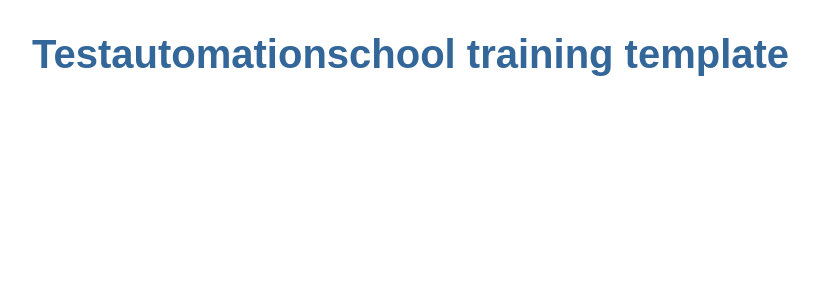
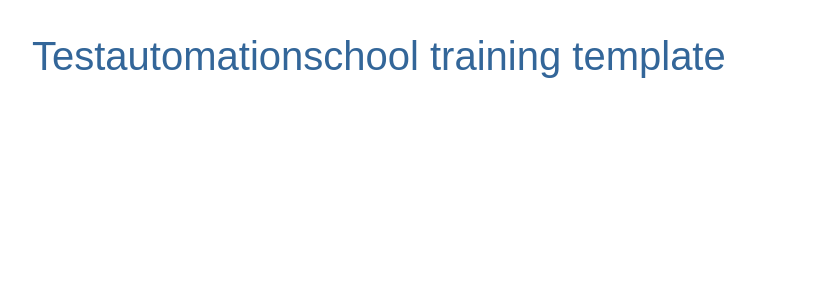
Before and after one commit to GDasai/angular-test, an Angular app: page / in a window 1280 px wide. Shown: the top 300 px of the page, without its empty margins (0-819 px from the left). Built offline with nearby package versions, Linux system fonts and the light colour scheme.

Commit message:
Added Bootstrap

```diff
--- a/package.json
+++ b/package.json
@@ -21,6 +21,7 @@
     "@angular/platform-browser": "^5.2.0",
     "@angular/platform-browser-dynamic": "^5.2.0",
     "@angular/router": "^5.2.0",
+    "bootstrap": "^4.1.0",
     "core-js": "^2.4.1",
     "rxjs": "^5.5.6",
     "zone.js": "^0.8.19"
--- a/src/styles.css
+++ b/src/styles.css
@@ -1,3 +1,5 @@
+@import '~bootstrap/dist/css/bootstrap.min.css';
+
 /* Application-wide Styles */
 h1 {
   color: #369;
```
Also changed, not shown: 1 other file (tests, documents, lock files or other folders).
